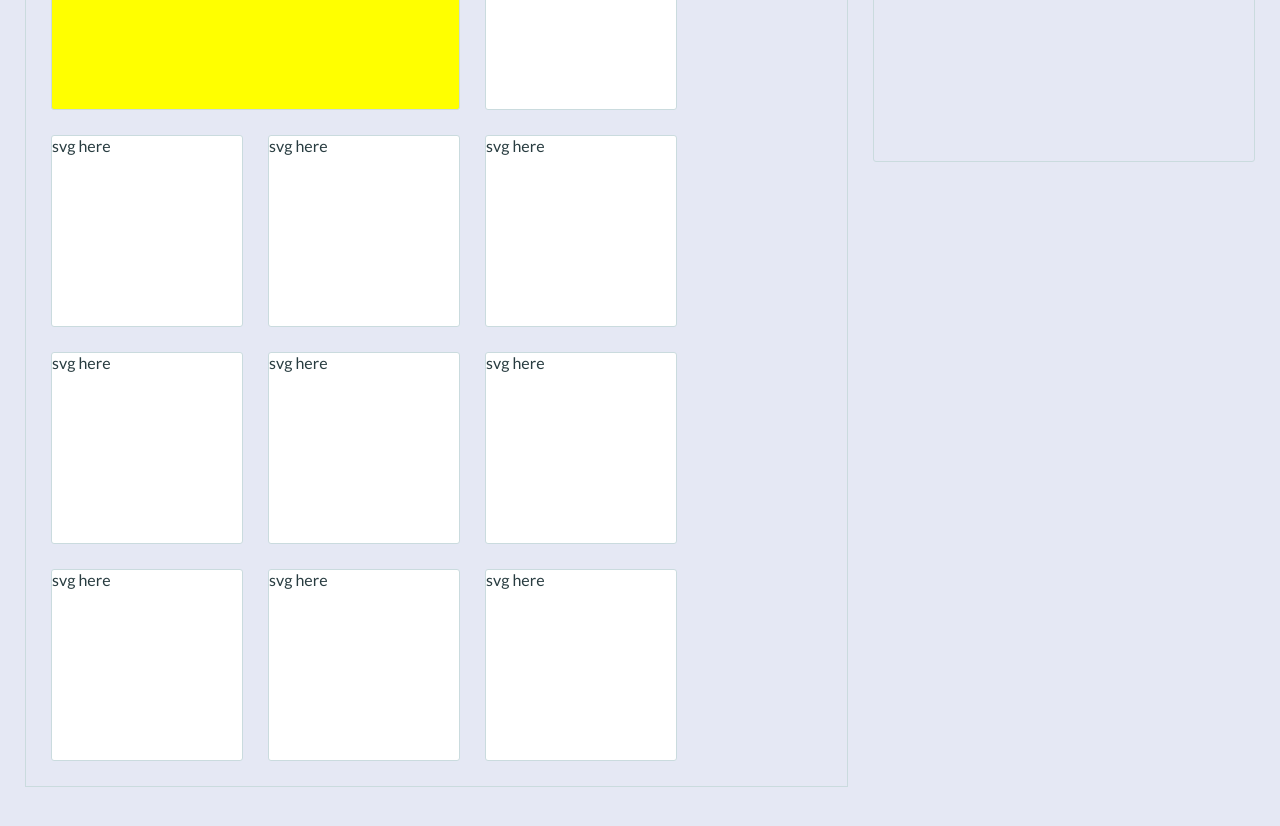
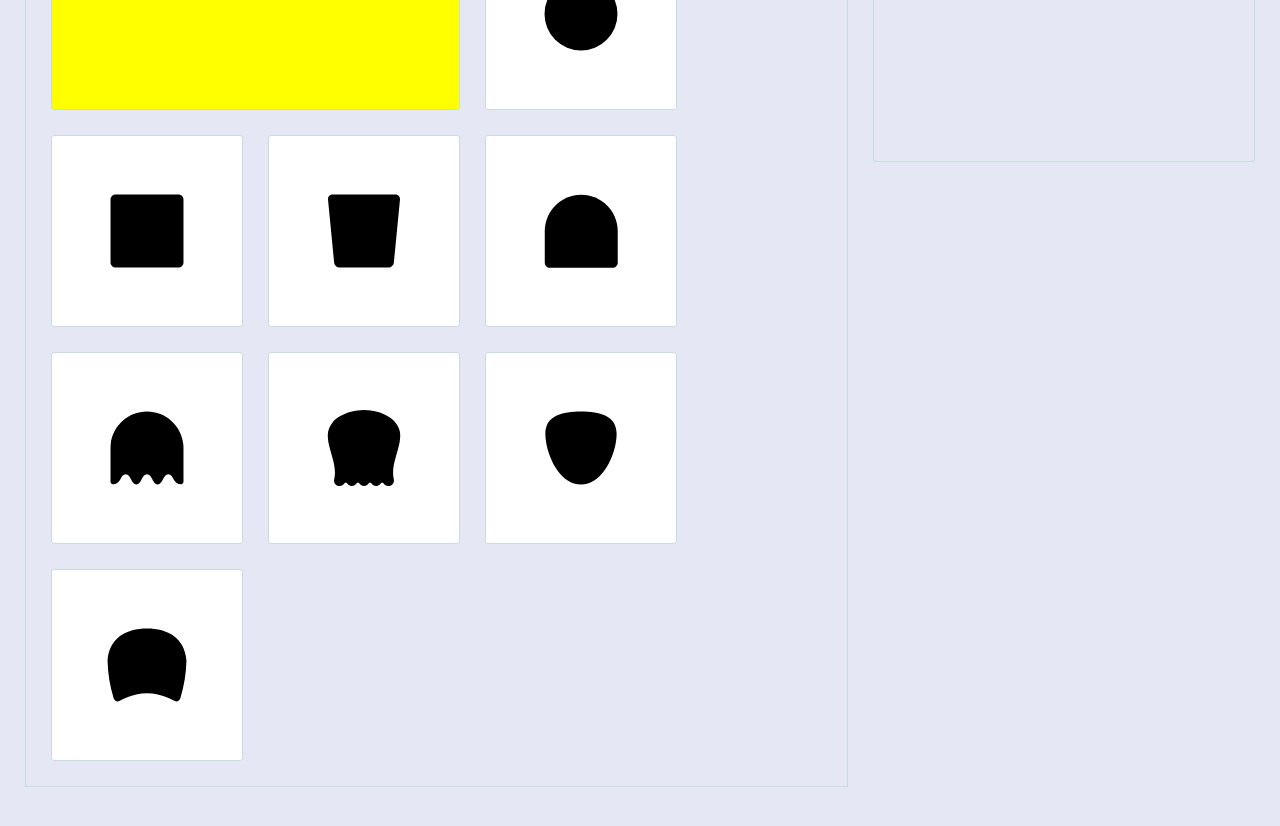
Before and after one commit to iamtraviscole/varyscary, a React (Create React App) app: page /monsters/new in a window 1280 px wide. Shown: the part 320-1146 px from the top of the page. Built offline with nearby package versions, Linux system fonts and the light colour scheme.

Commit message:
added body SVGs

```diff
--- /dev/null
+++ b/src/components/MonsterFeatures/MonsterBodies.js
@@ -0,0 +1,79 @@
+import React from 'react'
+
+export const Body1 = (props) => {
+  return (
+    <svg xmlns='http://www.w3.org/2000/svg' viewBox='-115.5 -115.5 375 375'>
+      <circle id='MonsterBodies--body-1' cx='72' cy='72' r='72' />
+    </svg>
+  )
+}
+
+export const Body2 = (props) => {
+  return (
+    <svg xmlns='http://www.w3.org/2000/svg' viewBox='-115.5 -115.5 375 375'>
+      <path id='MonsterBodies--body-2'
+        d='M0,10C0,4.5,4.5,0,10,0h124c5.5,0,10,4.5,10,10v124c0,5.5-4.5,10-10,10H10c-5.5,0-10-4.5-10-10V10z'
+      />
+  </svg>
+  )
+}
+
+export const Body3 = (props) => {
+  return (
+    <svg xmlns='http://www.w3.org/2000/svg' viewBox='-116.421 -115.5 375 375'>
+    <path id='MonsterBodies--body-3'
+      d='M0.047,9.953C-0.485,4.479,3.579,0,9.079,0h124c5.5,0,9.564,4.479,9.032,9.953l-12.064,124.094	c-0.532,5.475-5.468,9.953-10.968,9.953h-96c-5.5,0-10.436-4.479-10.968-9.953L0.047,9.953z'
+    />
+</svg>
+  )
+}
+
+export const Body4 = (props) => {
+  return (
+    <svg xmlns='http://www.w3.org/2000/svg' viewBox='-115.999 -116 375 375'>
+    <path id='MonsterBodies--body-4'
+      d='M134.002,144c5.5,0,10-4.5,10-10V72.004C144.002,32.237,111.766,0,72.001,0S0,32.237,0,72.004V134	c0,5.5,4.5,10,10,10H134.002z'
+    />
+</svg>
+  )
+}
+
+export const Body5 = (props) => {
+  return (
+    <svg xmlns='http://www.w3.org/2000/svg' viewBox='-115.499 -115.5 375 375'>
+      <path id='MonsterBodies--body-5'
+        d='M72,0C32.236,0,0,32.235,0,72v50.401v15.541c0,0-0.031,5.434,5.771,5.434	c15.223,0,13.58-19.376,24.111-19.376s10.531,20,21.063,20s10.531-20,21.061-20s10.529,20,21.059,20	c10.527,0,10.529-19.997,21.057-20c10.529,0.003,8.889,19.376,24.109,19.376c5.803,0,5.771-5.434,5.771-5.434v-15.541V72	C144.002,32.235,111.766,0,72,0z'
+      />
+    </svg>
+  )
+}
+
+export const Body6 = (props) => {
+  return (
+    <svg xmlns='http://www.w3.org/2000/svg' viewBox='-116.033 -112.319 375 375'>
+      <path id='MonsterBodies--body-6'
+        d='M130.234,136.276c-6.307-26.431,11.184-56.946,12.401-80.033c0.463-4.849,0.251-8.257,0.251-8.257	l-0.018-0.001c-0.094-3.629-1.002-7.663-2.682-11.772c-0.05-0.167-0.091-0.325-0.143-0.493c-0.24-0.527-0.501-1.042-0.759-1.558	c-1.274-2.711-2.876-5.432-4.81-8.069c-4.476-6.105-9.904-10.684-15.217-13.286C106.033,4.494,89.058,0.23,71.984,0.016V0	c-0.166,0-0.332,0.006-0.5,0.008C71.317,0.006,71.151,0,70.983,0v0.016C53.982,0.229,37.079,4.46,23.876,12.707	C18.5,15.291,12.991,19.913,8.458,26.094c-2.173,2.964-3.928,6.034-5.266,9.077c-0.087,0.185-0.3,0.666-0.319,0.726	c-1.765,4.218-2.711,8.366-2.807,12.088l-0.018,0.001c0,0-0.243,3.907,0.359,9.307C2.075,79.979,18.7,109.52,12.935,135.357	c-0.408,1.168-0.643,2.418-0.643,3.725c0,6.23,5.049,11.279,11.279,11.279c4.463,0,8.311-2.6,10.139-6.361c1.217,0,2.436,0,3.652,0	c1.828,3.762,5.676,6.361,10.139,6.361c4.465,0,8.311-2.6,10.141-6.361c1.217,0,2.434,0,3.652,0	c1.828,3.762,5.674,6.361,10.139,6.361c4.463,0,8.311-2.6,10.139-6.361c1.217,0,2.436,0,3.652,0	c1.828,3.762,5.676,6.361,10.139,6.361c4.465,0,8.311-2.6,10.141-6.361c1.217,0,2.434,0,3.652,0	c1.828,3.762,5.674,6.361,10.139,6.361c6.229,0,11.279-5.049,11.279-11.279c0-0.939-0.127-1.848-0.346-2.722	C130.232,136.307,130.234,136.276,130.234,136.276z'
+      />
+  </svg>
+  )
+}
+
+export const Body7 = (props) => {
+  return (
+    <svg xmlns='http://www.w3.org/2000/svg' viewBox='-117.146 -115.5 375 375'>
+      <path id='MonsterBodies--body-7'
+        d='M140.706,44.508C140.907,7.889,106.945,0.001,70.354,0C33.752-0.001-0.198,7.881,0.001,44.508	C0.203,81.832,26.247,144.001,70.354,144C114.454,143.999,140.5,81.823,140.706,44.508z'
+      />
+  </svg>
+  )
+}
+
+export const Body8 = (props) => {
+  return (
+    <svg xmlns='http://www.w3.org/2000/svg' viewBox='-109.603 -115.5 375 375'>
+      <path id='MonsterBodies--body-8'
+        d='M132.781,143.02c4.088,2.439,9.127,0.204,10.93-5.337c7.416-24.563,11.492-48.693,12.084-74.354	C152.471,19.009,119.223-0.002,77.898,0C36.586,0.002,3.307,19.002,0,63.329c0.588,25.66,4.664,49.793,12.084,74.354	c1.801,5.541,6.842,7.776,10.93,5.337C60.719,122.689,95.076,122.69,132.781,143.02z'
+      />
+  </svg>
+  )
+}
--- a/src/components/NewMonsterPanels/NewMonsterBodies.js
+++ b/src/components/NewMonsterPanels/NewMonsterBodies.js
@@ -1,6 +1,8 @@
 import React from 'react'
 
 import '../../styles/NewMonsterPanels.css'
+
+import * as MonsterBodies from '../MonsterFeatures/MonsterBodies'
 
 const NewMonsterBodies = (props) => {
   return (
@@ -11,34 +13,28 @@ const NewMonsterBodies = (props) => {
           color picker here
         </div>
         <div className='NewMonsterPanels__features'>
-          svg here
+          <MonsterBodies.Body1 />
         </div>
         <div className='NewMonsterPanels__features'>
-          svg here
+          <MonsterBodies.Body2 />
         </div>
         <div className='NewMonsterPanels__features'>
-          svg here
+          <MonsterBodies.Body3 />
         </div>
         <div className='NewMonsterPanels__features'>
-          svg here
+          <MonsterBodies.Body4 />
         </div>
         <div className='NewMonsterPanels__features'>
-          svg here
+          <MonsterBodies.Body5 />
         </div>
         <div className='NewMonsterPanels__features'>
-          svg here
+          <MonsterBodies.Body6 />
         </div>
         <div className='NewMonsterPanels__features'>
-          svg here
+          <MonsterBodies.Body7 />
         </div>
         <div className='NewMonsterPanels__features'>
-          svg here
-        </div>
-        <div className='NewMonsterPanels__features'>
-          svg here
-        </div>
-        <div className='NewMonsterPanels__features'>
-          svg here
+          <MonsterBodies.Body8 />
         </div>
       </div>
     </div>
```
